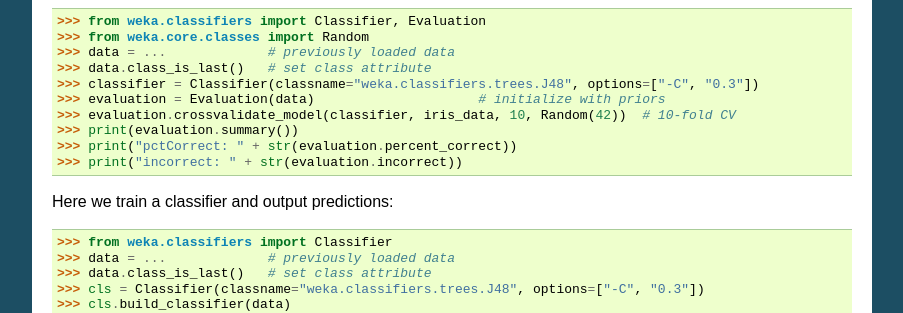
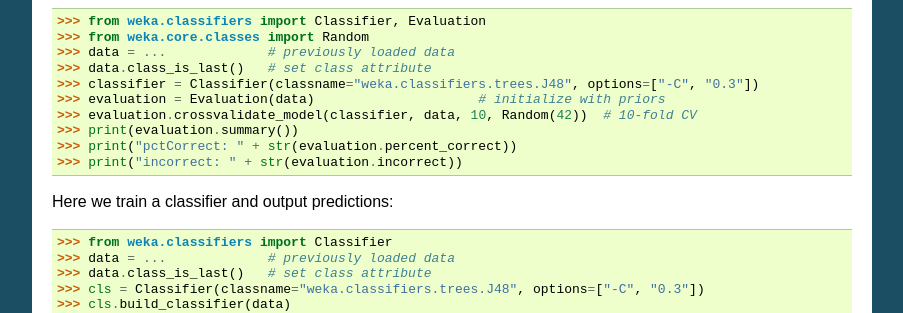
Before and after one commit to fracpete/python-weka-wrapper, a Sphinx documentation site: the page built from doc/source/api.rst, in a window 1280 px wide and 900 px high, scrolled down 2103 px. Shown: the part 152-465 px from the top of the window, without its empty margins (198-1101 px from the left). Built offline with Sphinx 7.4.7, drawn with Linux system fonts in a browser that asks for light colours.

Commit message:
fixed typo: iris_data -> data

```diff
--- a/doc/source/api.rst
+++ b/doc/source/api.rst
@@ -158,7 +158,7 @@ on a dataset and output the summary and some specific statistics:
    >>> data.class_is_last()   # set class attribute
    >>> classifier = Classifier(classname="weka.classifiers.trees.J48", options=["-C", "0.3"])
    >>> evaluation = Evaluation(data)                     # initialize with priors
-   >>> evaluation.crossvalidate_model(classifier, iris_data, 10, Random(42))  # 10-fold CV
+   >>> evaluation.crossvalidate_model(classifier, data, 10, Random(42))  # 10-fold CV
    >>> print(evaluation.summary())
    >>> print("pctCorrect: " + str(evaluation.percent_correct))
    >>> print("incorrect: " + str(evaluation.incorrect))
```
